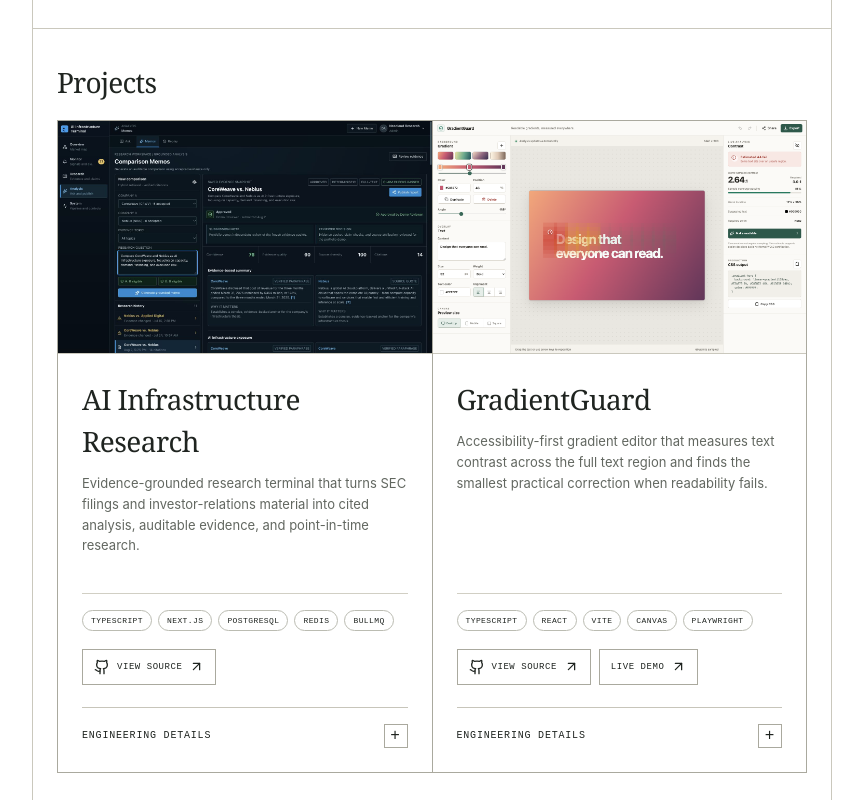
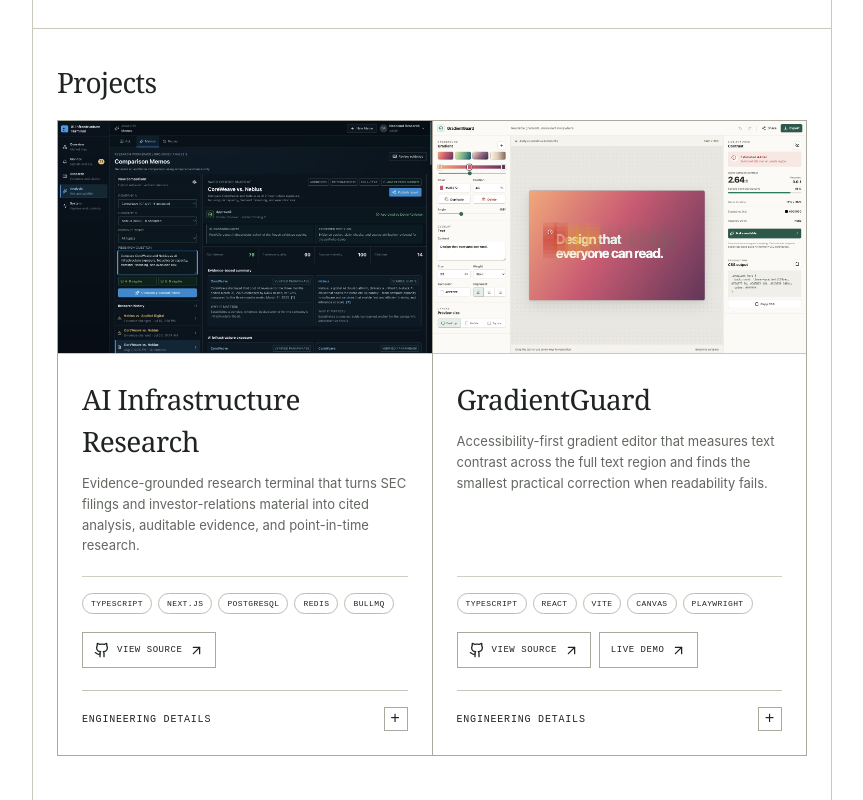
Before and after one commit to timwong101/my-portfolio, a React (Vite) app: page / in a window 1280 px wide. Shown: the part 620-1420 px from the top of the page, without its empty margins (208-1071 px from the left). Built offline with nearby package versions, Linux system fonts and the light colour scheme.

Commit message:
Compact project cards

```diff
--- a/src/index.css
+++ b/src/index.css
@@ -41,8 +41,8 @@ nav a:hover, .text-link:hover { opacity: .55; }
 h2 { margin: 0; font-family: Georgia, serif; font-size: 28px; font-weight: 400; letter-spacing: -.03em; }
 .section-title { margin: 0; font-family: Georgia, serif; font-size: 28px; font-weight: 400; line-height: 1.1; letter-spacing: -.03em; text-transform: none; }
 .section-heading > p { max-width: 280px; margin: 0; color: #6d716b; font: 11px/1.5 ui-monospace, monospace; text-transform: uppercase; letter-spacing: .05em; text-align: right; }
-.project-grid { display: grid; grid-template-columns: repeat(2, minmax(0, 1fr)); align-items: start; border-top: 1px solid #aaa99e; border-left: 1px solid #aaa99e; }
-.project-card { display: flex; min-height: 652px; flex-direction: column; border-right: 1px solid #aaa99e; border-bottom: 1px solid #aaa99e; background: #fff; }
+.project-grid { display: grid; grid-template-columns: repeat(2, minmax(0, 1fr)); border-top: 1px solid #aaa99e; border-left: 1px solid #aaa99e; }
+.project-card { display: flex; flex-direction: column; border-right: 1px solid #aaa99e; border-bottom: 1px solid #aaa99e; background: #fff; }
 .project-visual { position: relative; aspect-ratio: 16 / 10; overflow: hidden; border-bottom: 1px solid #cac8bd; background: #0a1119; }
 .project-visual img { position: absolute; inset: 0; width: 100%; height: 100%; display: block; object-fit: cover; object-position: top left; }
 .project-copy { display: flex; flex: 1; flex-direction: column; padding: 24px; }
@@ -114,7 +114,6 @@ footer { display: flex; justify-content: space-between; align-items: center; min
   .section-heading { align-items: flex-start; flex-direction: column; gap: 15px; }
   .section-heading > p { text-align: left; }
   .project-grid { grid-template-columns: 1fr; }
-  .project-card { min-height: 0; }
   .project-visual { aspect-ratio: 16 / 10; }
   .project-copy { padding: 20px; }
   .project-copy h3 { font-size: 24px; }
```
